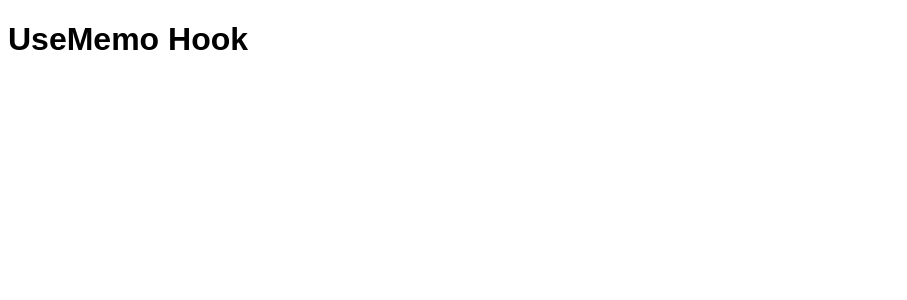
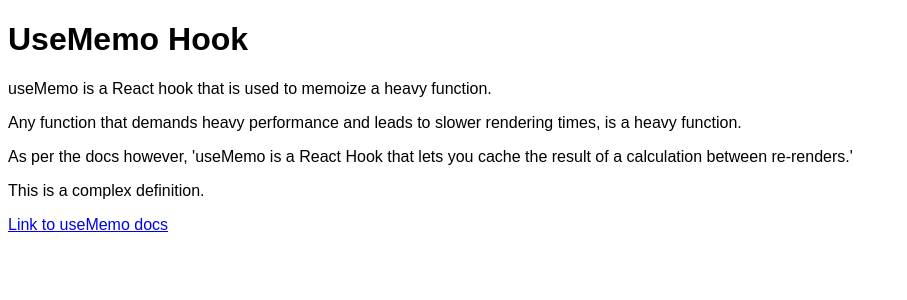
Before and after one commit to syedmustassim/React-Hooks-CheatSheet, a React (Create React App) app: page /usememo in a window 1280 px wide. Shown: the top 300 px of the page, without its empty margins (0-907 px from the left). Built offline with nearby package versions, Linux system fonts and the light colour scheme.

Commit message:
feat: usememo docs

```diff
--- a/src/Pages/UseMemoPage.js
+++ b/src/Pages/UseMemoPage.js
@@ -2,6 +2,11 @@ const UseMemoPage = () => {
     return(
         <div>
             <h1> UseMemo Hook </h1>
+            <p> useMemo is a React hook that is used to memoize a heavy function. </p>
+            <p> Any function that demands heavy performance and leads to slower rendering times, is a heavy function. </p>
+            <p> As per the docs however, 'useMemo is a React Hook that lets you cache the result of a calculation between re-renders.'</p>
+            <p> This is a complex definition. </p>
+            <a href="https://react.dev/reference/react/useMemo">Link to useMemo docs</a>
         </div>
     )
 }
```
